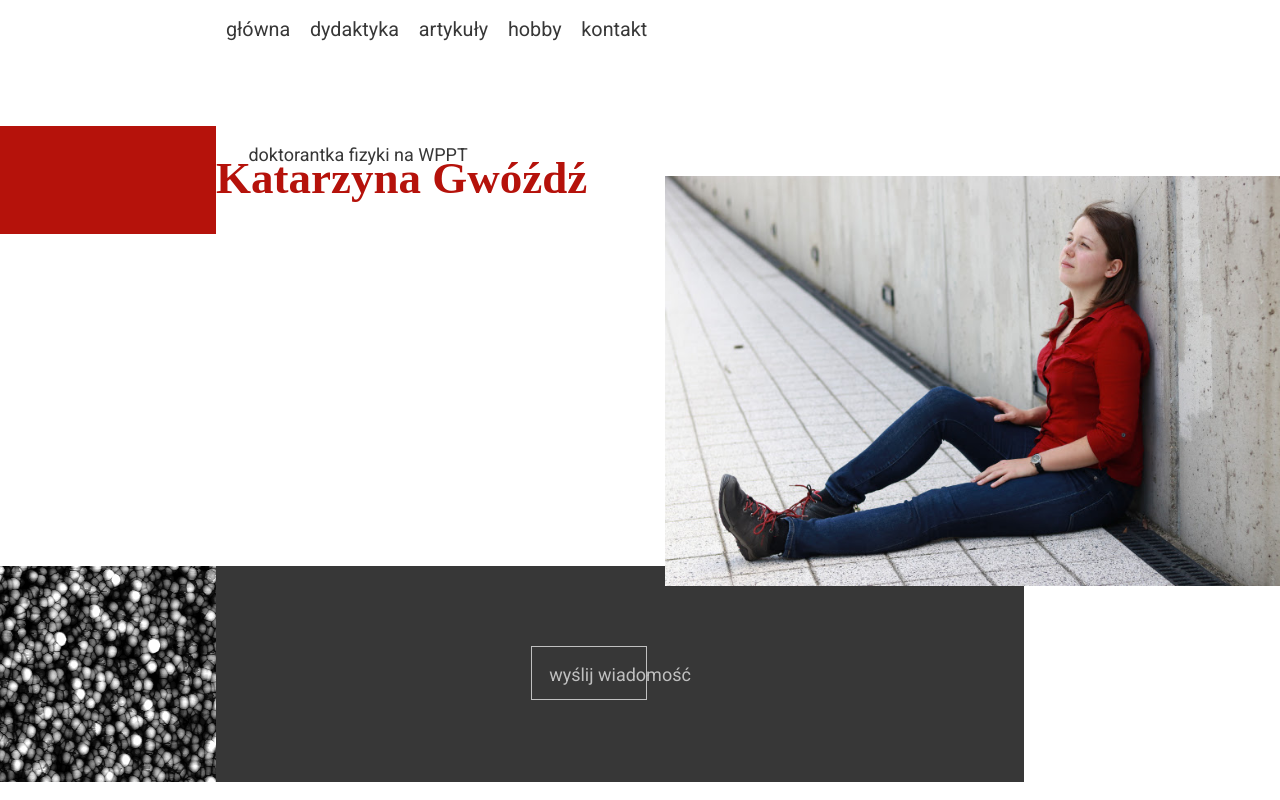
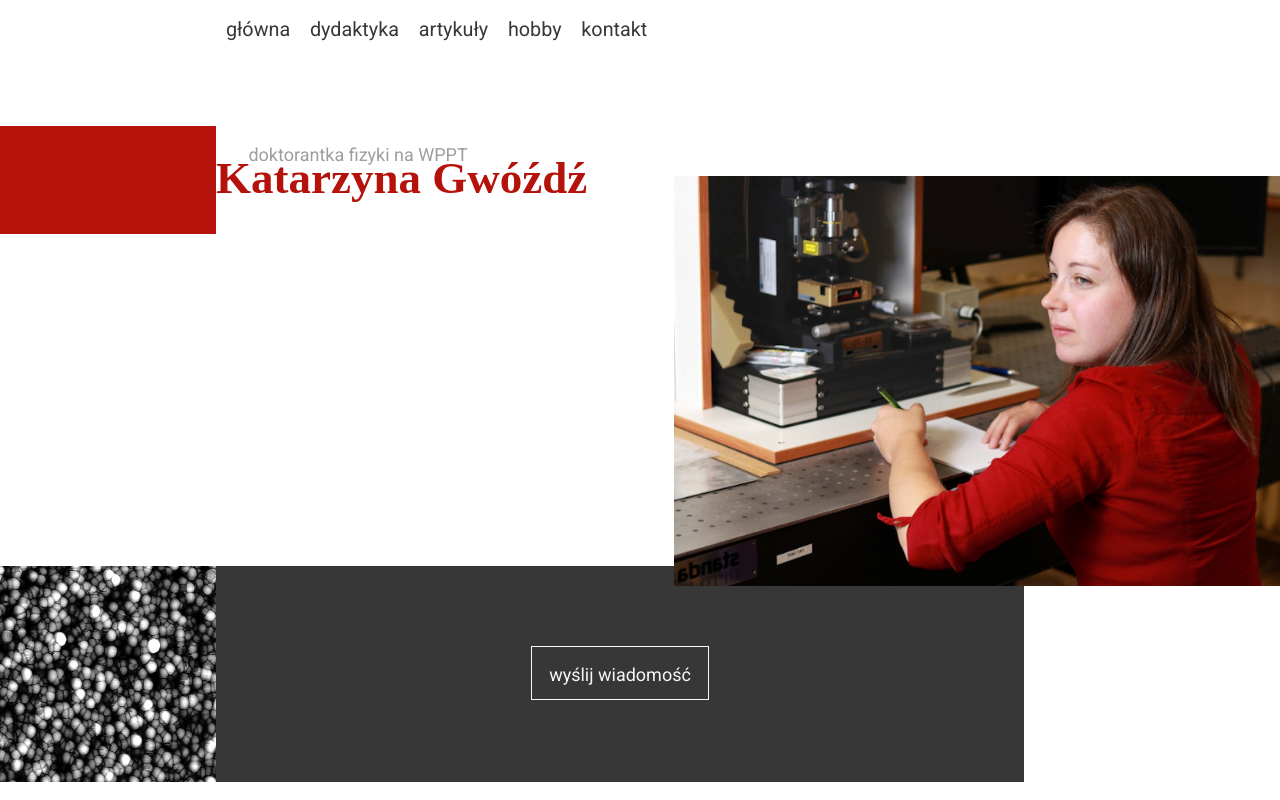
Before and after one commit to marrow00/kasia2, a website: page index.html in a window 1280 px wide. Shown: the top 800 px of the page. Drawn offline with Linux system fonts and the light colour scheme; files whose address does not match are found by name; a web font is replaced by a local one.

Commit message:
more traditional look

```diff
--- a/index.html
+++ b/index.html
@@ -32,9 +32,10 @@
         </div>
         <div class="home-img">
             <picture>
-                <source media="(min-width: 992px)" srcset="img/kasia2.JPG">
-                <source media="(min-width: 768px)" srcset="img/kasia3.JPG">
-                <img src="img/kasia4.JPG" class="img-fluid">
+                <source media="(min-width: 1600px)" srcset="img/katarzynagwozdz900.jpg">
+                <source media="(min-width: 992px)" srcset="img/katarzynagwozdz750.jpg">
+                <source media="(min-width: 768px)" srcset="img/katarzynagwozdz600.jpg">
+                <img src="img/katarzynagwozdz400.jpg" class="img-fluid">
             </picture>
         </div>
         <div class="banner">
--- a/scss/main.scss
+++ b/scss/main.scss
@@ -22,7 +22,7 @@ h1{
     position: relative;
     padding: 4em 0 0 6em;
     z-index: 3;
-    mix-blend-mode: multiply;
+    // mix-blend-mode: multiply;
     &:before{
         content: "";
         display: block;
@@ -36,7 +36,7 @@ h1{
         line-height: 1em;
     }
     p{
-        color:$three;
+        color: #9e9e9e;
         margin: 0 0 -.5em 1.8em;
     }
     @media(min-width: 439px){
@@ -104,7 +104,7 @@ h1{
     position: absolute;
     display: flex;
     bottom: 2em;
-    width: 90%;
+    width: 95%;
     background: #373737;
     .banner-img{
         width: 12em;
@@ -118,19 +118,23 @@ h1{
         white-space: nowrap;
         color: $one;
         z-index: 3;
-        mix-blend-mode: difference;
         &:before{
             content:'';
             position: absolute;
             height: 3em;
-            width: 82%;
-            left:-1em;
+            width: calc(100% + 1em);
+            left:-.5em;
             top: -1em;
             border: 1px solid $one;
         }
     }
     @media (min-width: $sm){
         width: 85%;
+        a::before{
+            width: calc(100% + 2em);
+            left:-1em;
+            top: -1em;
+        }
     }
     @media (min-width: $md){
         bottom: 1em;
```
Also changed, not shown: css/main.css, img/1.jpg (added), img/1a.jpg (added), img/2.jpg (added), img/2a.jpg (added), img/katarzynagwozdz400.jpg (added), img/katarzynagwozdz600.jpg (added), img/katarzynagwozdz750.jpg (added), img/katarzynagwozdz900.jpg (added).
